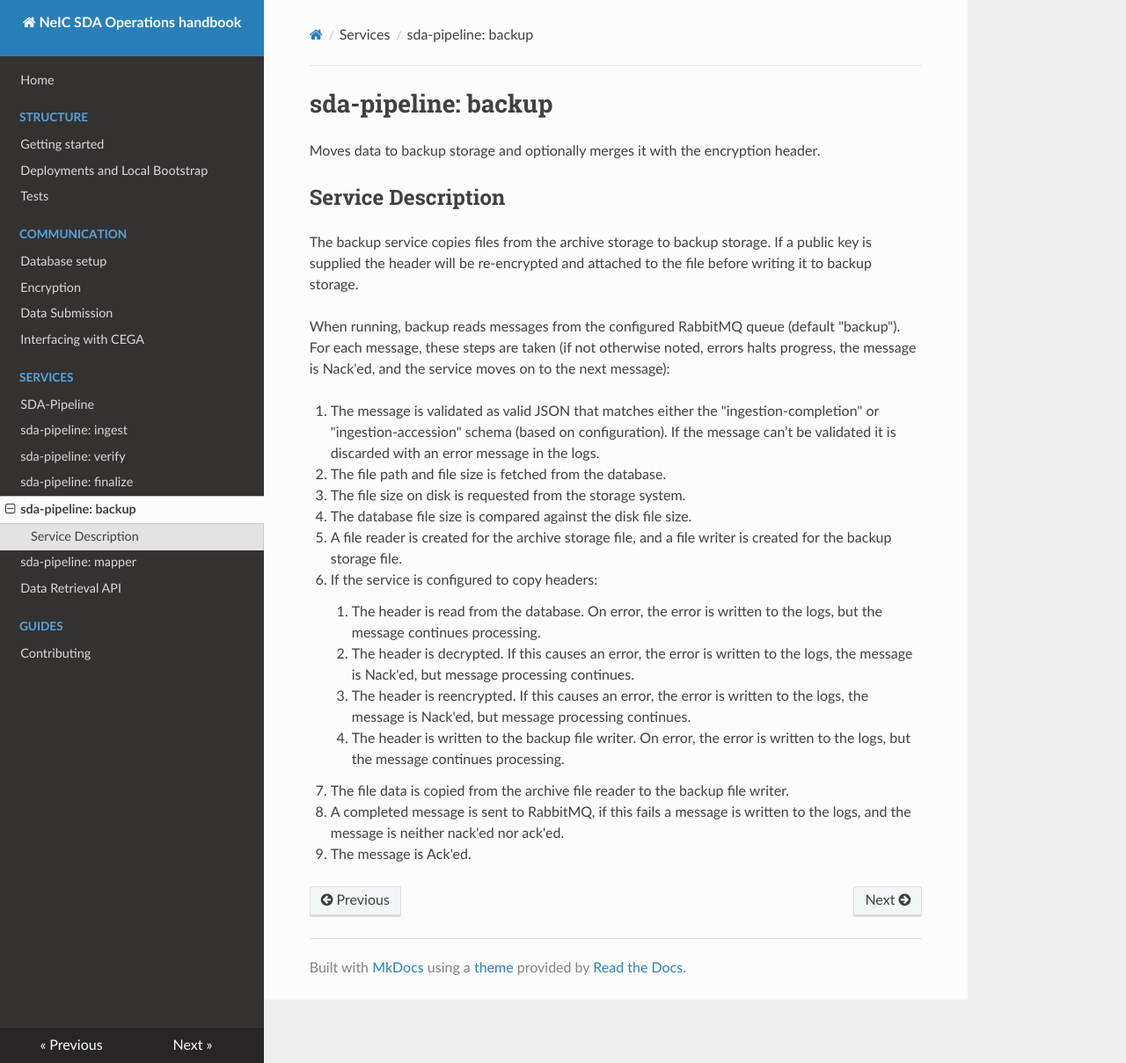
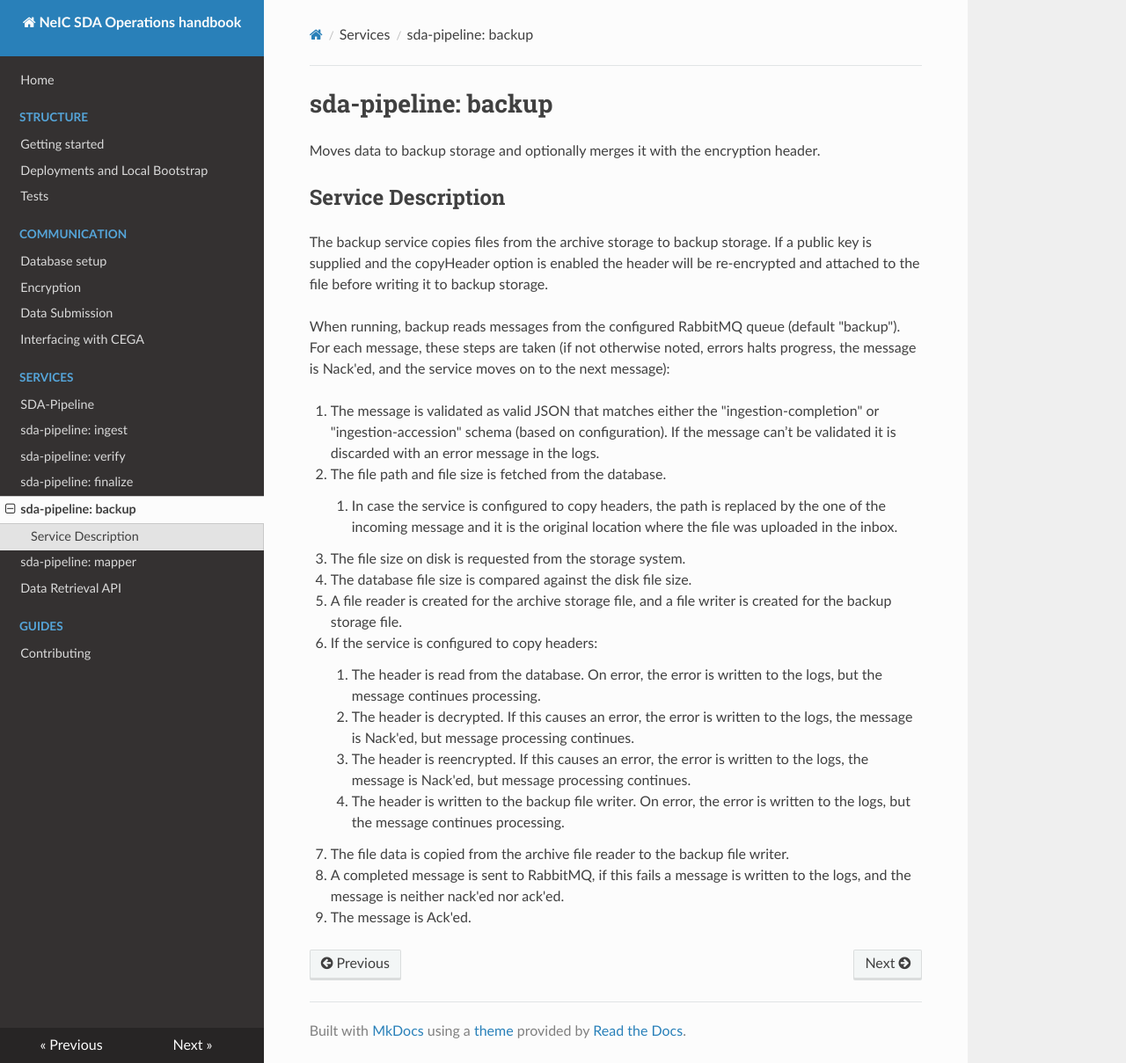
Before and after one commit to neicnordic/neic-sda, an MkDocs documentation site: the page built from docs/services/backup.md, in a window 1280 px wide and 1209 px high. Shown: the whole window at 88% size. Built offline with MkDocs 1.6.1, drawn with Linux system fonts in a browser that asks for light colours; nearby versions of some CDN libraries.

Commit message:
Update from neicnordic/sda-pipeline at 09:54 on 2022-11-25

```diff
--- a/docs/services/backup.md
+++ b/docs/services/backup.md
@@ -3,7 +3,7 @@
 Moves data to backup storage and optionally merges it with the encryption header.
 
 ## Service Description
-The backup service copies files from the archive storage to backup storage. If a public key is supplied the header will be re-encrypted and attached to the file before writing it to backup storage.
+The backup service copies files from the archive storage to backup storage. If a public key is supplied and the copyHeader option is enabled the header will be re-encrypted and attached to the file before writing it to backup storage.
 
 When running, backup reads messages from the configured RabbitMQ queue (default "backup").
 For each message, these steps are taken (if not otherwise noted, errors halts progress, the message is Nack'ed, and the service moves on to the next message):
@@ -12,6 +12,7 @@ For each message, these steps are taken (if not otherwise noted, errors halts pr
 If the message can’t be validated it is discarded with an error message in the logs.
 
 1. The file path and file size is fetched from the database.
+    1. In case the service is configured to copy headers, the path is replaced by the one of the incoming message and it is the original location where the file was uploaded in the inbox.
 
 1. The file size on disk is requested from the storage system.
 
```
